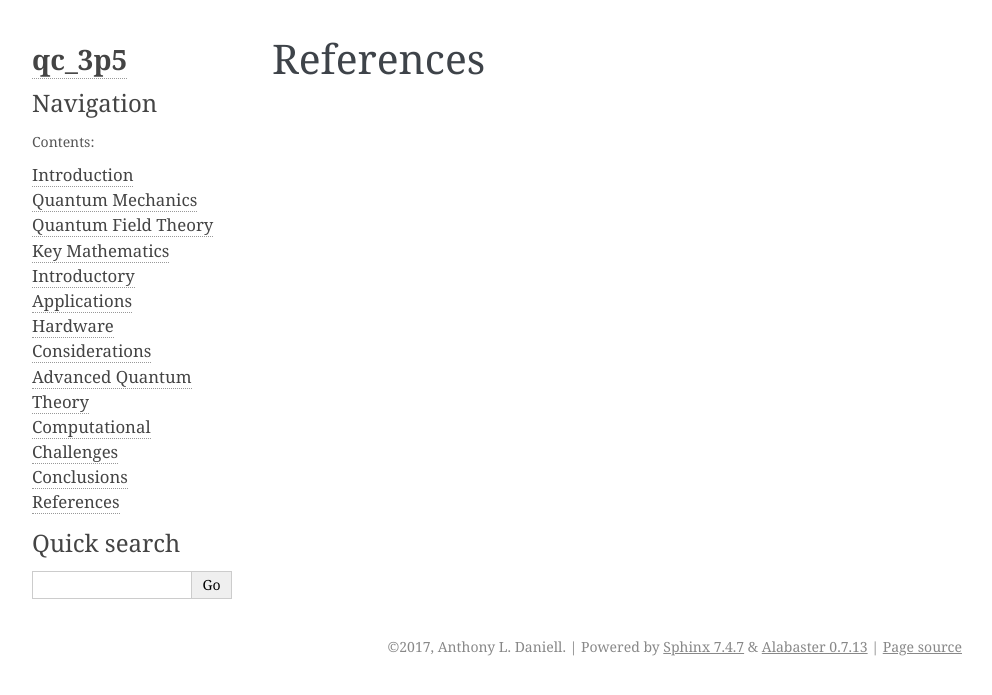
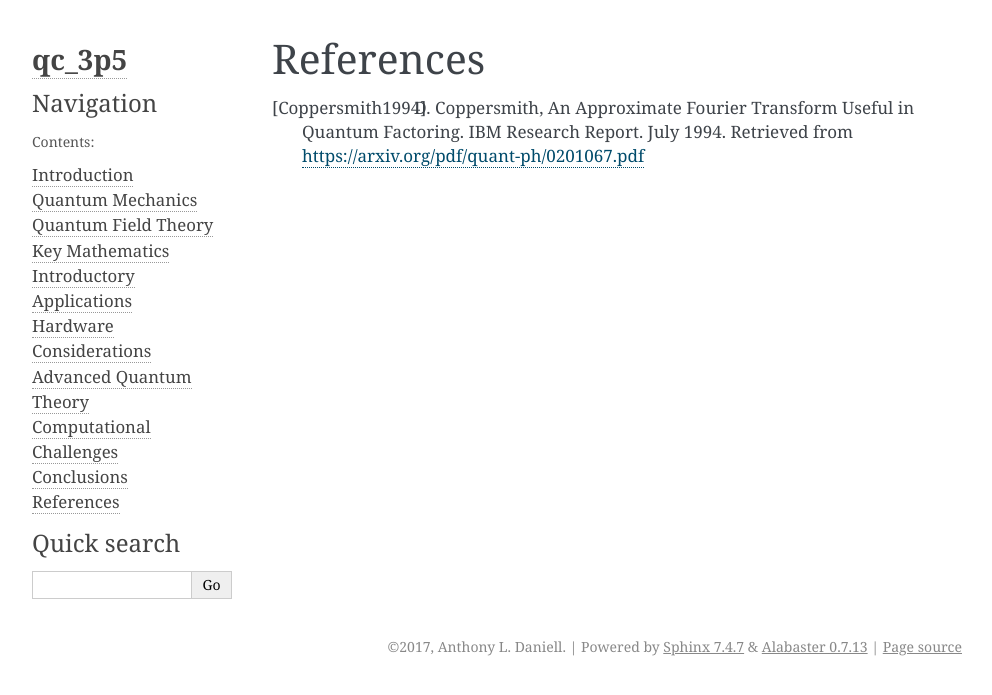
Before and after one commit to td2014/qc_3p5, a Sphinx documentation site: the page built from docs/docs/references.rst, in a window 1280 px wide. Shown: the top 695 px of the page, without its empty margins (148-1140 px from the left). Built offline with Sphinx 7.4.7, drawn with Linux system fonts in a browser that asks for light colours.

Commit message:
Put references in back section

```diff
--- a/docs/docs/quantum_mechanics.rst
+++ b/docs/docs/quantum_mechanics.rst
@@ -53,6 +53,3 @@ The basic formulation of the discrete Fourier transform, upon which the Quantum
 .. math::
 
    Y_{c} = \frac{1}{\sqrt{2^{L}}} \sum_{a} X_{a} \exp \left (\frac{2 \pi i}{2^{L}} a c \right)
-
-
-.. [Coppersmith1994] D. Coppersmith, An Approximate Fourier Transform Useful in Quantum Factoring. IBM Research Report.  July 1994.  Retrieved from https://arxiv.org/pdf/quant-ph/0201067.pdf
--- a/docs/docs/references.rst
+++ b/docs/docs/references.rst
@@ -1,2 +1,4 @@
 References
 ==========
+
+.. [Coppersmith1994] D. Coppersmith, An Approximate Fourier Transform Useful in Quantum Factoring. IBM Research Report.  July 1994.  Retrieved from https://arxiv.org/pdf/quant-ph/0201067.pdf
```
